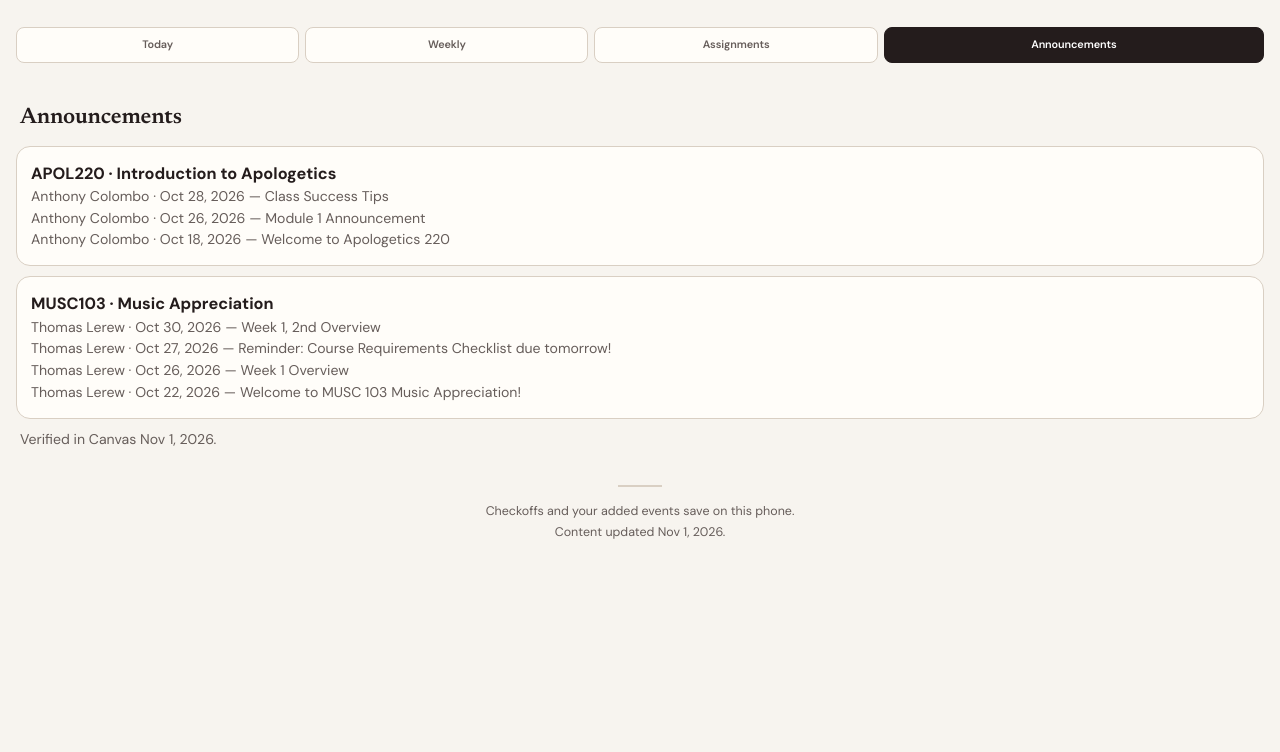
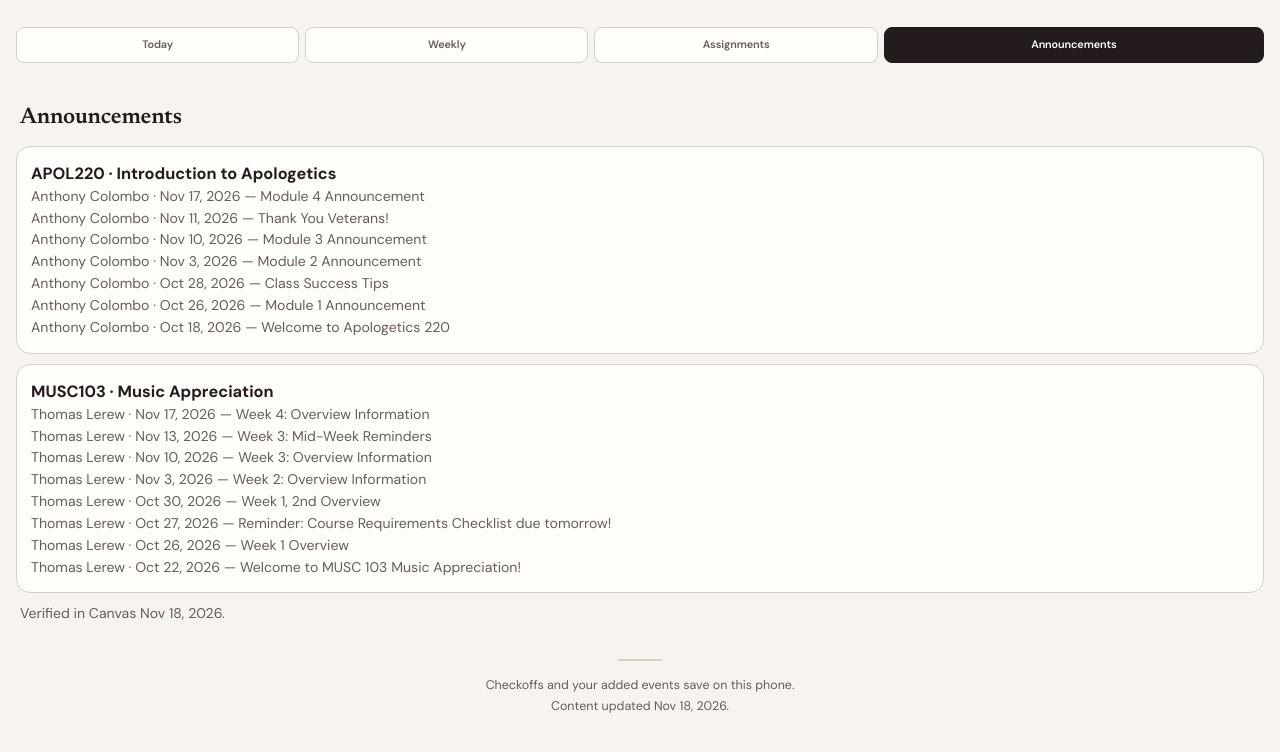
Before and after one commit to michelleguessa-glitch/daily-schedule, a plain HTML site: page daily-schedule.html in a window 1280 px wide. Both pictures are taken after a click on the button "Announcements". Shown: the part 126-878 px from the top of the page. Before the commit the page ends 800 px from the top, so only its background shows below. Drawn offline with Linux system fonts and the light colour scheme.

Commit message:
Update announcements and grades — Nov 18, 2026 Canvas check (MUSC103 Week 4, APOL220 Module 4)

```diff
--- a/daily-schedule.html
+++ b/daily-schedule.html
@@ -156,18 +156,26 @@ footer .rule{display:block;width:44px;height:2px;background:var(--line);margin:0
       <div class="sec-head"><h2>Announcements</h2></div>
       <div class="card">
         <p class="coursename">APOL220 · Introduction to Apologetics</p>
+        <p class="note">Anthony Colombo · Nov 17, 2026 — Module 4 Announcement</p>
+        <p class="note">Anthony Colombo · Nov 11, 2026 — Thank You Veterans!</p>
+        <p class="note">Anthony Colombo · Nov 10, 2026 — Module 3 Announcement</p>
+        <p class="note">Anthony Colombo · Nov 3, 2026 — Module 2 Announcement</p>
         <p class="note">Anthony Colombo · Oct 28, 2026 — Class Success Tips</p>
         <p class="note">Anthony Colombo · Oct 26, 2026 — Module 1 Announcement</p>
         <p class="note">Anthony Colombo · Oct 18, 2026 — Welcome to Apologetics 220</p>
       </div>
       <div class="card">
         <p class="coursename">MUSC103 · Music Appreciation</p>
+        <p class="note">Thomas Lerew · Nov 17, 2026 — Week 4: Overview Information</p>
+        <p class="note">Thomas Lerew · Nov 13, 2026 — Week 3: Mid-Week Reminders</p>
+        <p class="note">Thomas Lerew · Nov 10, 2026 — Week 3: Overview Information</p>
+        <p class="note">Thomas Lerew · Nov 3, 2026 — Week 2: Overview Information</p>
         <p class="note">Thomas Lerew · Oct 30, 2026 — Week 1, 2nd Overview</p>
         <p class="note">Thomas Lerew · Oct 27, 2026 — Reminder: Course Requirements Checklist due tomorrow!</p>
         <p class="note">Thomas Lerew · Oct 26, 2026 — Week 1 Overview</p>
         <p class="note">Thomas Lerew · Oct 22, 2026 — Welcome to MUSC 103 Music Appreciation!</p>
       </div>
-      <p class="note" style="margin:0 4px">Verified in Canvas Nov 1, 2026.</p>
+      <p class="note" style="margin:0 4px">Verified in Canvas Nov 18, 2026.</p>
     </section>
    </div>
    <div class="view" id="view-assign">
@@ -180,7 +188,7 @@ footer .rule{display:block;width:44px;height:2px;background:var(--line);margin:0
   <footer>
     <span class="rule"></span>
     Checkoffs and your added events save on this phone.<br>
-    Content updated Nov 1, 2026.
+    Content updated Nov 18, 2026.
   </footer>
 </div>
 <script>
@@ -288,7 +296,7 @@ var ASSIGNMENTS = [
  {id:9,c:"UNIV104",t:"Final Exam + Extra Credit GENED",d:"Final exam plus Extra Credit GENED Assessment opportunity (no set date in Canvas). Verified in Canvas 2026-09-22.",due:"2026-11-13",time:null,done:false},
  {id:20,c:"PSYC101",t:"Exam 4",d:"Verified in Canvas 2026-09-22.",due:"2026-11-13",time:null,done:false},
  {id:24,c:"APOL220",t:"Course Requirements Checklist",d:"10 pts \u00b7 scored 10 out of 10. Verified in Canvas 2026-11-01.",due:"2026-10-28",time:"23:59",done:true},
- {id:25,c:"APOL220",t:"Discussion Thread: Apologetic Background",d:"75 pts \u00b7 not yet graded in Canvas. Verified in Canvas 2026-11-01.",due:"2026-10-29",time:"23:59",done:false},
+ {id:25,c:"APOL220",t:"Discussion Thread: Apologetic Background",d:"75 pts \u00b7 scored 70 out of 75. Verified in Canvas 2026-11-18.",due:"2026-10-29",time:"23:59",done:true},
  {id:26,c:"APOL220",t:"Quiz: Apologetics in the Bible",d:"50 pts. Verified in Canvas 2026-11-01.",due:"2026-11-02",time:"23:59",done:false},
  {id:27,c:"APOL220",t:"Discussion Thread: Biblical Mandate for Apologetics",d:"75 pts. Verified in Canvas 2026-11-01.",due:"2026-11-05",time:"23:59",done:false},
  {id:28,c:"APOL220",t:"Quiz: Apologetics within the Great Tradition",d:"50 pts. Verified in Canvas 2026-11-01.",due:"2026-11-09",time:"23:59",done:false},
```
Also changed, not shown: index.html (+11 -3 lines).
